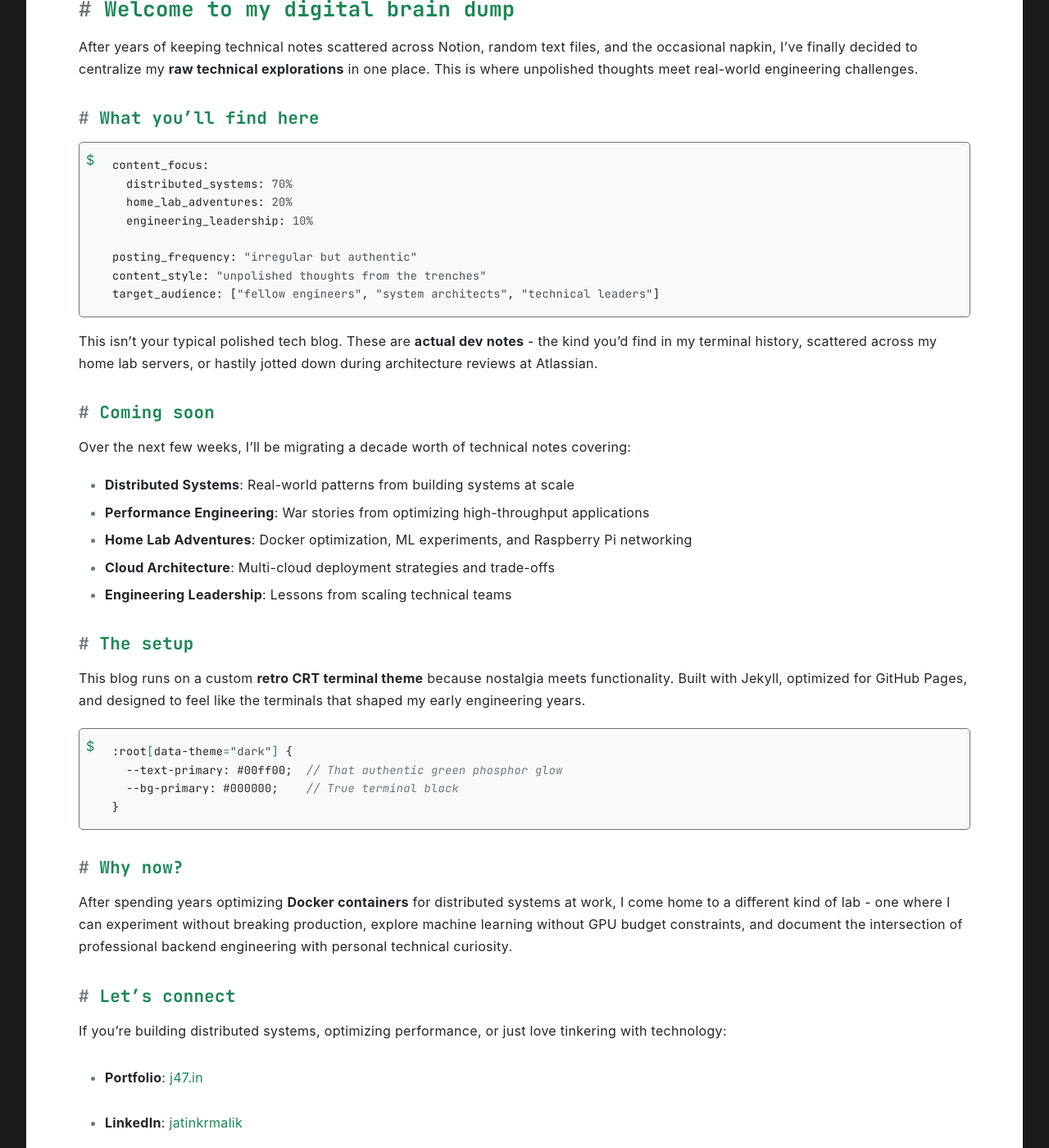
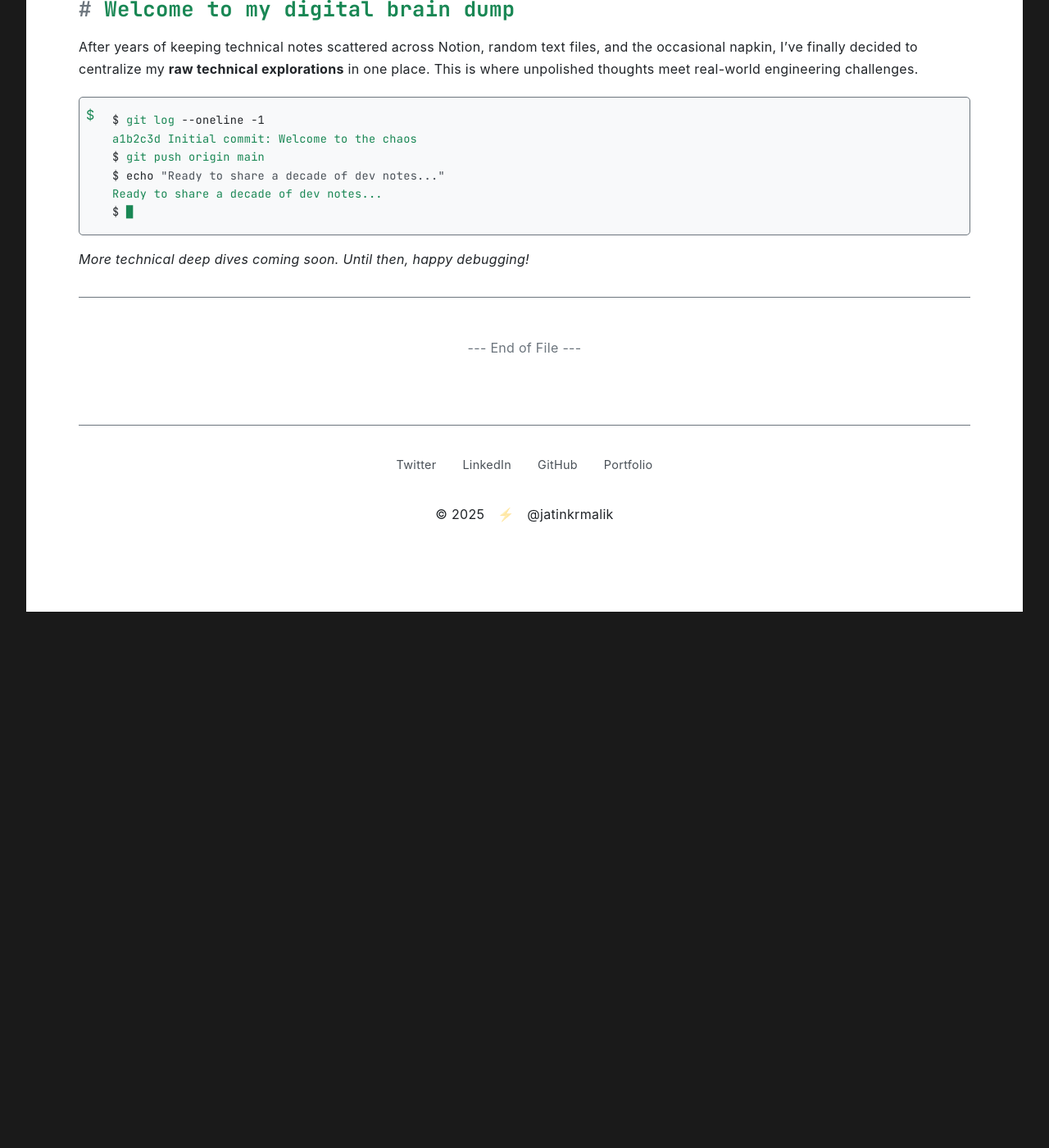
Before and after one commit to jatinkrmalik/dev-notes, a Jekyll site: the page built from _posts/2025-06-13-welcome-to-dev-notes.md, in a window 1280 px wide and 1400 px high, scrolled down 694 px. Shown: the whole window at 82% size. Built offline with Jekyll 4.4.1, drawn with Linux system fonts in a browser that asks for light colours; after the commit the page ends 1472 px from its top, so only the background shows below that; some of the changed text lies outside the part shown.

Commit message:
Fix init post

````diff
--- a/_posts/2025-06-13-welcome-to-dev-notes.md
+++ b/_posts/2025-06-13-welcome-to-dev-notes.md
@@ -19,55 +19,6 @@ $ █
 
 After years of keeping technical notes scattered across Notion, random text files, and the occasional napkin, I've finally decided to centralize my **raw technical explorations** in one place. This is where unpolished thoughts meet real-world engineering challenges.
 
-### What you'll find here
-
-```yaml
-content_focus:
-  distributed_systems: 70%
-  home_lab_adventures: 20%
-  engineering_leadership: 10%
-
-posting_frequency: "irregular but authentic"
-content_style: "unpolished thoughts from the trenches"
-target_audience: ["fellow engineers", "system architects", "technical leaders"]
-```
-
-This isn't your typical polished tech blog. These are **actual dev notes** - the kind you'd find in my terminal history, scattered across my home lab servers, or hastily jotted down during architecture reviews at Atlassian.
-
-### Coming soon
-
-Over the next few weeks, I'll be migrating a decade worth of technical notes covering:
-
-- **Distributed Systems**: Real-world patterns from building systems at scale
-- **Performance Engineering**: War stories from optimizing high-throughput applications
-- **Home Lab Adventures**: Docker optimization, ML experiments, and Raspberry Pi networking
-- **Cloud Architecture**: Multi-cloud deployment strategies and trade-offs
-- **Engineering Leadership**: Lessons from scaling technical teams
-
-### The setup
-
-This blog runs on a custom **retro CRT terminal theme** because nostalgia meets functionality. Built with Jekyll, optimized for GitHub Pages, and designed to feel like the terminals that shaped my early engineering years.
-
-```scss
-:root[data-theme="dark"] {
-  --text-primary: #00ff00;  // That authentic green phosphor glow
-  --bg-primary: #000000;    // True terminal black
-}
-```
-
-### Why now?
-
-After spending years optimizing **Docker containers** for distributed systems at work, I come home to a different kind of lab - one where I can experiment without breaking production, explore machine learning without GPU budget constraints, and document the intersection of professional backend engineering with personal technical curiosity.
-
-### Let's connect
-
-If you're building distributed systems, optimizing performance, or just love tinkering with technology:
-
-- **Portfolio**: [j47.in](https://j47.in)
-- **LinkedIn**: [jatinkrmalik](https://linkedin.com/in/jatinkrmalik)
-- **GitHub**: [jatinkrmalik](https://github.com/jatinkrmalik)
-
----
 
 ```bash
 $ git log --oneline -1
````
